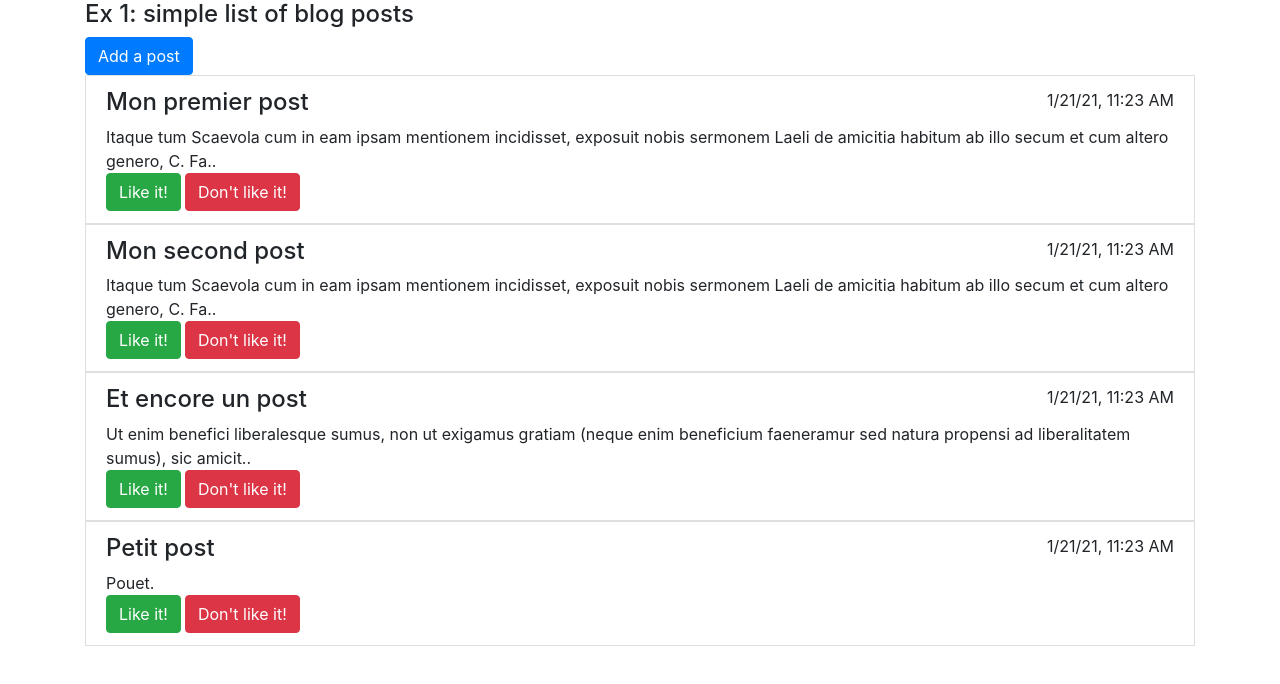
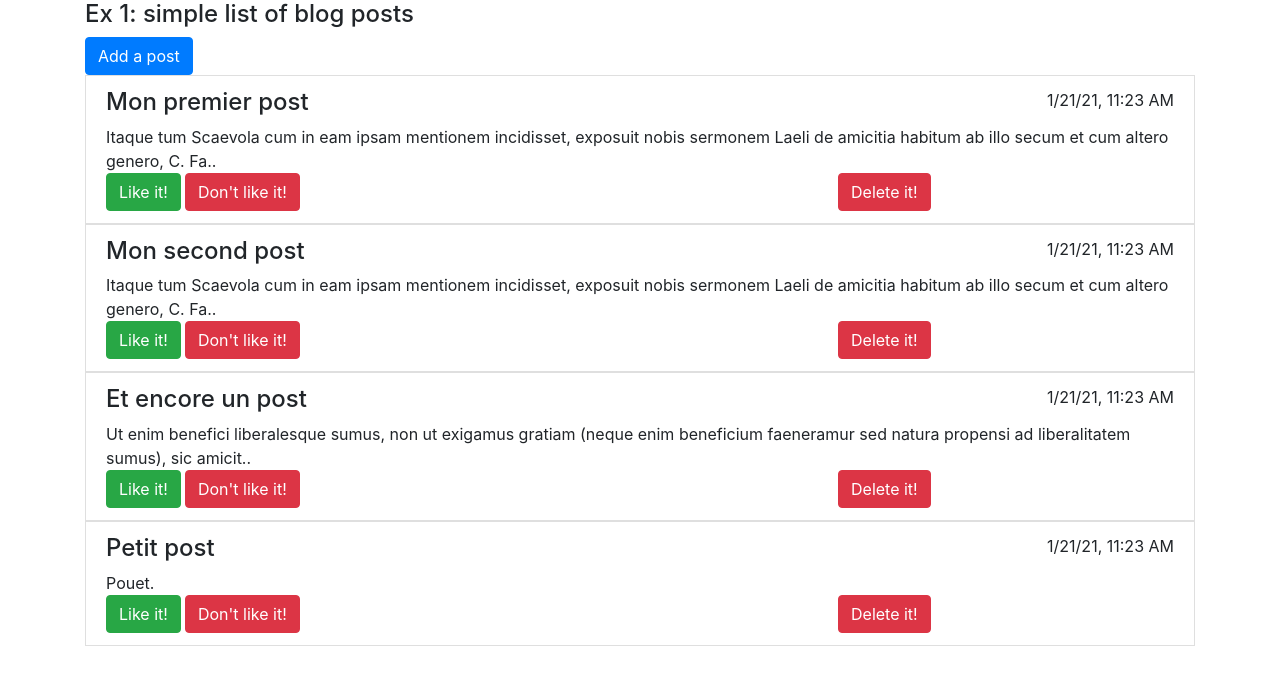
Before and after one commit to legrosmanu/training-full-stack-dev, an Angular app in the folder angular-ex1/: page / in a window 1280 px wide. Shown: the top 684 px of the page. Built offline with nearby package versions, Linux system fonts and the light colour scheme.

Commit message:
Remove a blog post, using the service and the subscription

```diff
--- a/angular-ex1/src/app/post-list-component/post-list-component.component.html
+++ b/angular-ex1/src/app/post-list-component/post-list-component.component.html
@@ -1,4 +1,4 @@
 <ul class="list-group">
-    <app-post-list-item-component *ngFor="let post of posts" [post]="post">
+    <app-post-list-item-component *ngFor="let post of posts; let i = index" [post]="post" [indexPost]="i">
     </app-post-list-item-component>
 </ul>
--- a/angular-ex1/src/app/post-list-item-component/post-list-item-component.component.html
+++ b/angular-ex1/src/app/post-list-item-component/post-list-item-component.component.html
@@ -16,9 +16,12 @@
         </div>
     </div>
     <div class="row">
-        <div class="col-12">
+        <div class="col-12 col-sm-8">
             <button class="btn btn-success" type="button" (click)="likeIt()">Like it!</button>
             <button class="btn btn-danger ml-1" type="button" (click)="dontLikeIt()">Don't like it!</button>
         </div>
+        <div class="col-sm-4">
+            <button class="btn btn-danger" (click)="onRemove()">Delete it!</button>
+        </div>
     </div>
 </li>
--- a/angular-ex1/src/app/post-list-item-component/post-list-item-component.component.ts
+++ b/angular-ex1/src/app/post-list-item-component/post-list-item-component.component.ts
@@ -1,5 +1,6 @@
 import { Component, Input, OnInit } from '@angular/core';
 import { BlogPost } from '../models/BlogPost';
+import { BlogPostServiceService } from '../services/blog-post-service.service';
 
 @Component({
   selector: 'app-post-list-item-component',
@@ -9,8 +10,14 @@ import { BlogPost } from '../models/BlogPost';
 export class PostListItemComponentComponent implements OnInit {
 
   @Input() post?: BlogPost;
+  @Input() indexPost: number;
+
+  constructor(private blogPostsService: BlogPostServiceService) {
+    this.indexPost = -1;
+  }
 
   ngOnInit(): void {
+
   }
 
   likeIt(): void {
@@ -27,4 +34,8 @@ export class PostListItemComponentComponent implements OnInit {
     }
   }
 
+  onRemove(): void {
+    this.blogPostsService.removePost(this.indexPost);
+  }
+
 }
--- a/angular-ex1/src/app/services/blog-post-service.service.ts
+++ b/angular-ex1/src/app/services/blog-post-service.service.ts
@@ -42,4 +42,16 @@ export class BlogPostServiceService {
     this.postsSubject.next(this.posts.slice());
   }
 
+  addPost(newPost: BlogPost): void {
+    this.posts.push(newPost);
+    this.emitPosts();
+  }
+
+  removePost(indexPost: number): void {
+    if (indexPost >= 0 && indexPost < this.posts.length) {
+      this.posts.splice(indexPost, 1);
+      this.emitPosts();
+    }
+  }
+
 }
```
